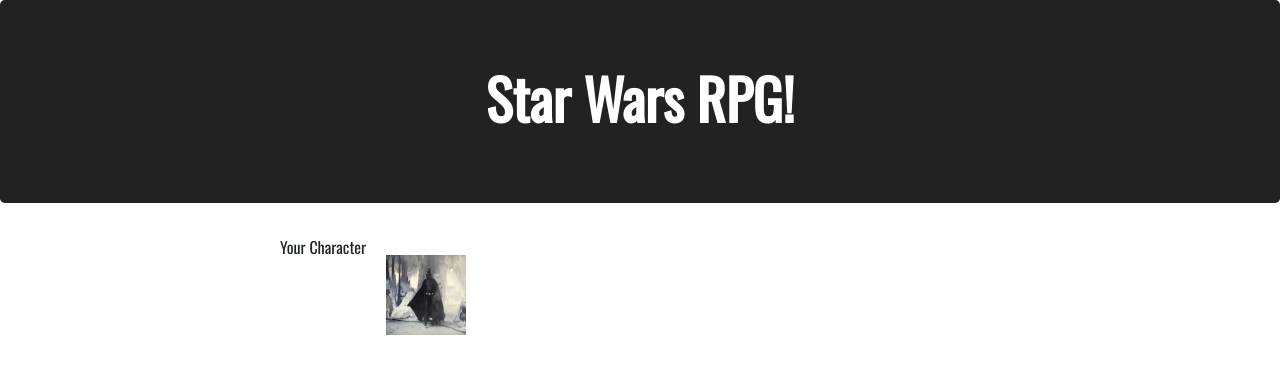
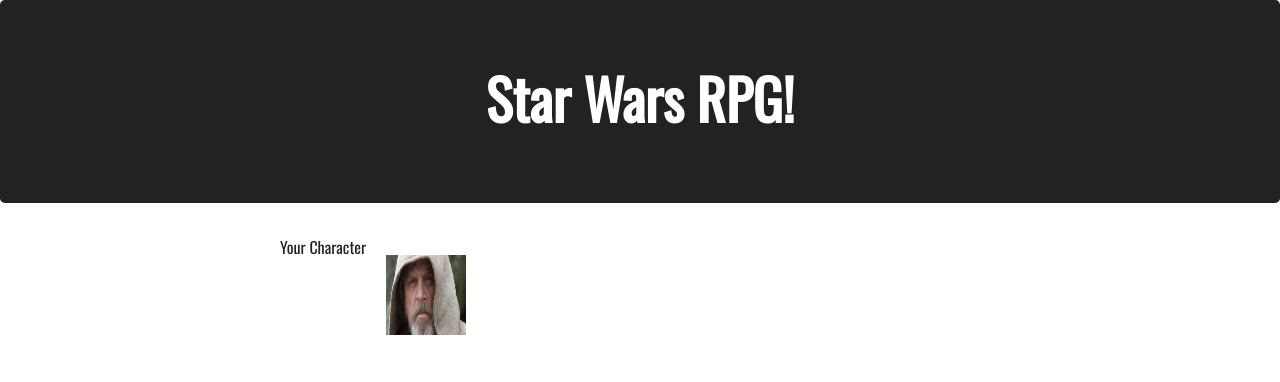
Before and after one commit to trnkev/Star-Wars-RPG, a plain HTML site: page index.html in a window 1280 px wide. Both pictures are taken after a click on the picture 460 px from the left and 295 px from the top of the page. Shown: the top 382 px of the page. Drawn offline with nearby package versions, Linux system fonts and the light colour scheme.

Commit message:
click knows which character is selected

```diff
--- a/assets/javascript/game.js
+++ b/assets/javascript/game.js
@@ -14,10 +14,11 @@
 
 // The player is Darth Vader
 $('.character').on('click', function() {
+    var clicked = $(this).attr('imageFilename');
     $('.character').remove();
     var character = $('<img>');
     character.addClass('character');
-    character.attr('src', 'assets/images/darth-vader.jpeg');
+    character.attr('src', 'assets/images/' + clicked);
     $('.player').append(character);
 
     for (let id of imageOptions) {
--- a/index.html
+++ b/index.html
@@ -17,10 +17,10 @@
     </header>
     <div class='container vh-100'>
         <div class='row'>
-            <img id='darth-vader' class='character' src='assets/images/darth-vader.jpeg' />
-            <img id='luke-skywalker' class='character' src='assets/images/luke-skywalker.jpeg' />
-            <img id='rey' class='character' src='assets/images/rey.jpeg' />
-            <img id='yoda' class='character' src='assets/images/yoda.jpeg' />
+            <img id='darth-vader' class='character' src='assets/images/darth-vader.jpeg' imageFilename='darth-vader.jpeg'/>
+            <img id='luke-skywalker' class='character' src='assets/images/luke-skywalker.jpeg' imageFilename='luke-skywalker.jpeg'/>
+            <img id='rey' class='character' src='assets/images/rey.jpeg' imageFilename='rey.jpeg'/>
+            <img id='yoda' class='character' src='assets/images/yoda.jpeg' imageFilename='yoda.jpeg'/>
         </div>
 
         <div class='row player'>
```
